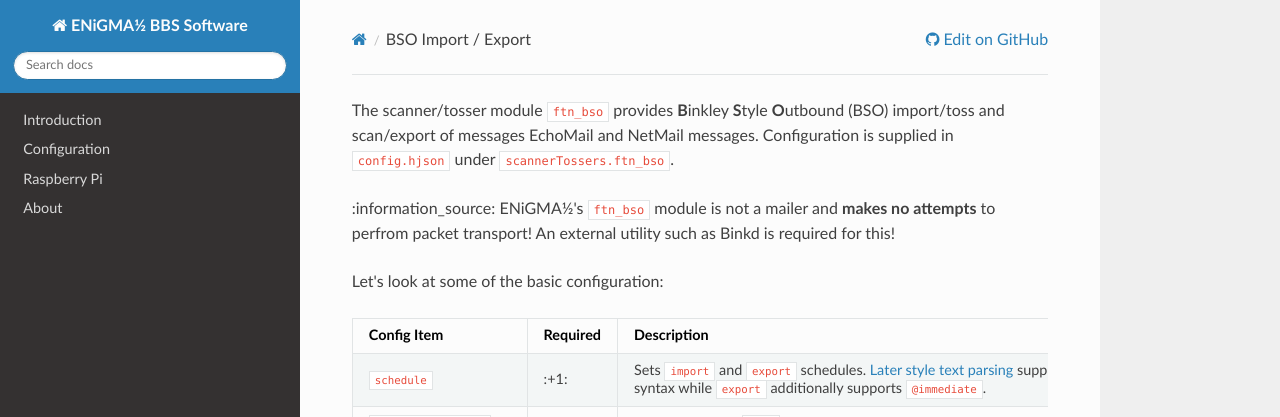
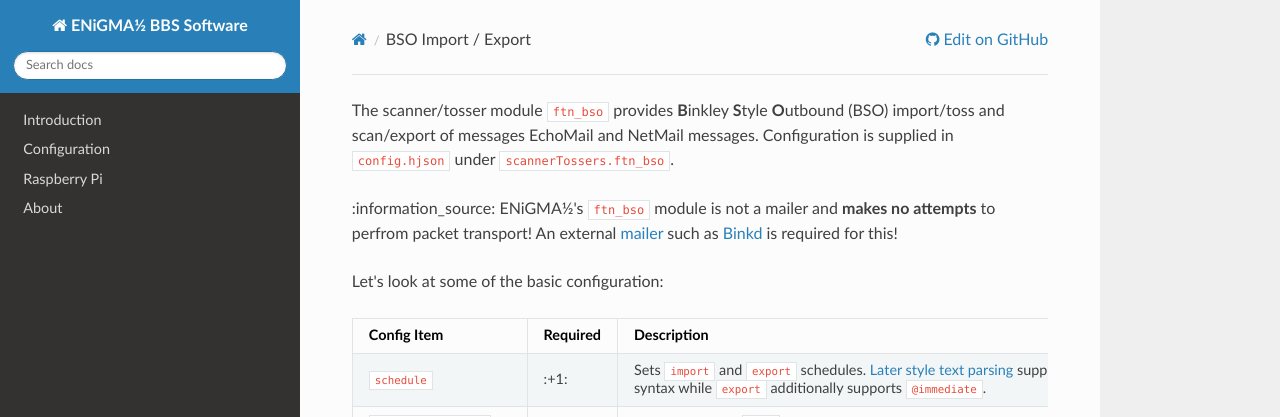
Before and after one commit to NuSkooler/enigma-bbs, an MkDocs documentation site: the page built from docs/messageareas/bso-import-export.md, in a window 1280 px wide and 900 px high. Shown: the top 417 px of the window. Built offline with MkDocs 1.6.1, drawn with Linux system fonts in a browser that asks for light colours; nearby versions of some CDN libraries; old or Windows-style settings are respelled for this version of MkDocs.

Commit message:
Not official links, but better than nothing for now

```diff
--- a/docs/messageareas/bso-import-export.md
+++ b/docs/messageareas/bso-import-export.md
@@ -4,7 +4,7 @@ title: BSO Import / Export
 ---
 The scanner/tosser module `ftn_bso` provides **B**inkley **S**tyle **O**utbound (BSO) import/toss and scan/export of messages EchoMail and NetMail messages. Configuration is supplied in `config.hjson` under `scannerTossers.ftn_bso`.
 
-:information_source: ENiGMA½'s `ftn_bso` module is not a mailer and **makes no attempts** to perfrom packet transport! An external utility such as Binkd is required for this!
+:information_source: ENiGMA½'s `ftn_bso` module is not a mailer and **makes no attempts** to perfrom packet transport! An external [mailer](http://www.filegate.net/bbsmailers.htm) such as [Binkd](https://github.com/pgul/binkd) is required for this!
 
 Let's look at some of the basic configuration:
 
```
